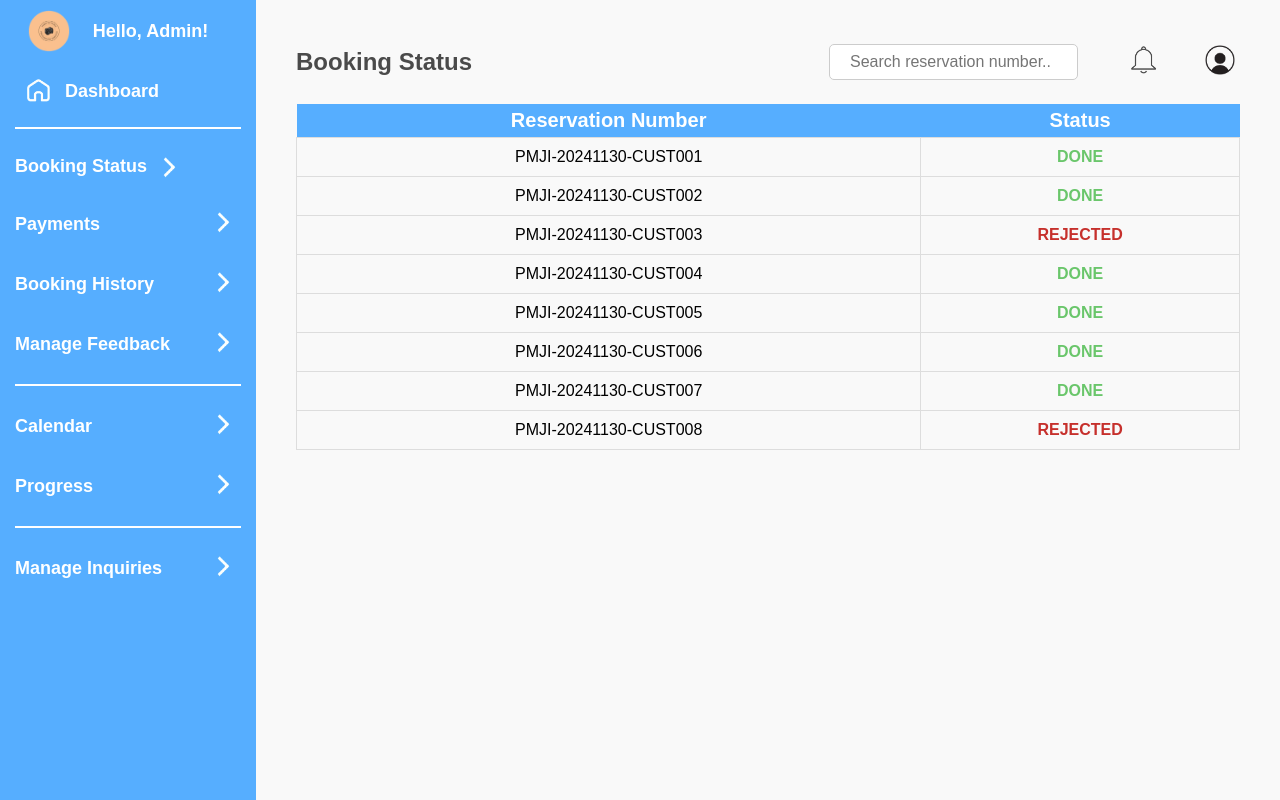
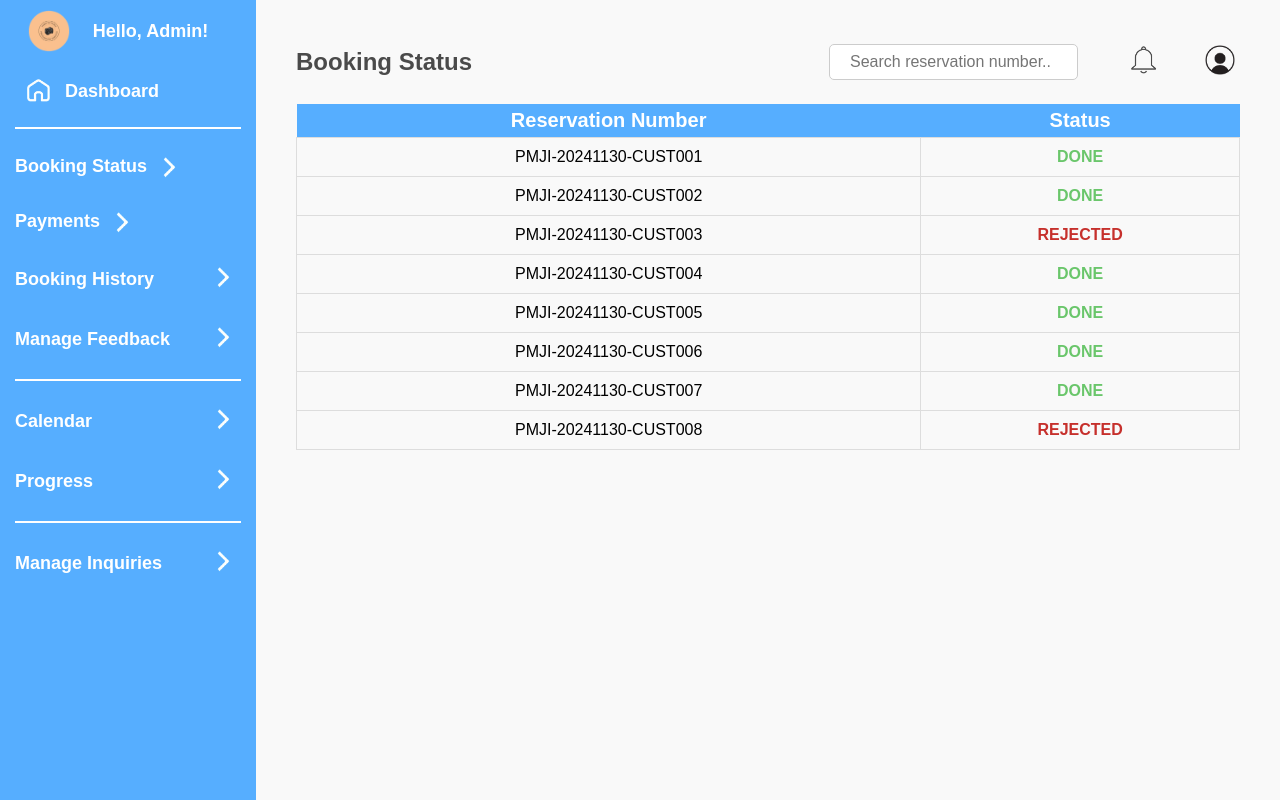
Before and after one commit to Mikay-Mikay/reservify_website_alpas, a PHP site: page /admin_bookingstatus.php in a window 1280 px wide. Run offline with PHP 8.4, Linux system fonts and the light colour scheme.

Commit message:
Update admin_bookingstatus.php

```diff
--- a/PM&JI Reservify System (Website)/admin_bookingstatus.php
+++ b/PM&JI Reservify System (Website)/admin_bookingstatus.php
@@ -48,8 +48,8 @@ if (isset($_GET['logout'])) {
                         </a>
                     </li>
                     <li>
-                        Payments
-                        <a href="admin_payments.php">
+                        <a href="admin_payments.php"style="text-decoration: none; color: white; display: flex; justify-content: space-between; align-items: center;">
+                        <span>Payments</span>
                             <img class="click-here" src="images/click_here.png.png" alt="Click Here">
                         </a>
                     </li>
```
